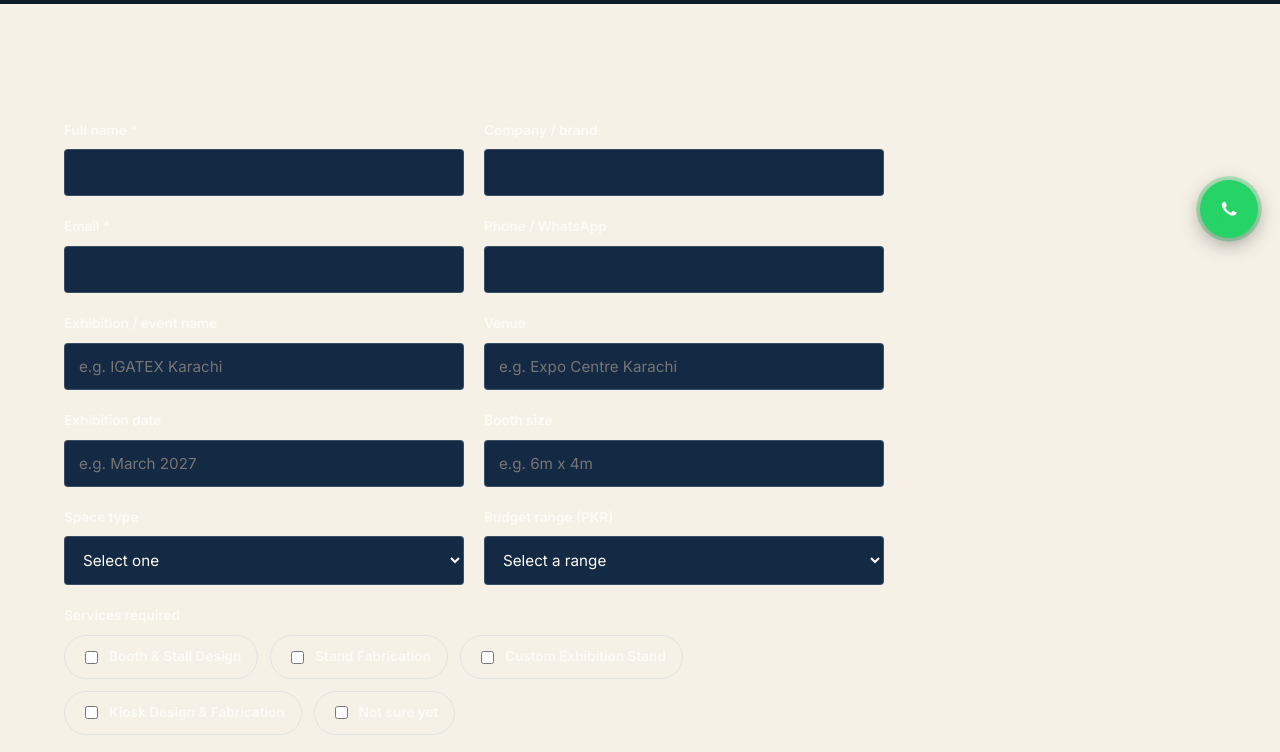
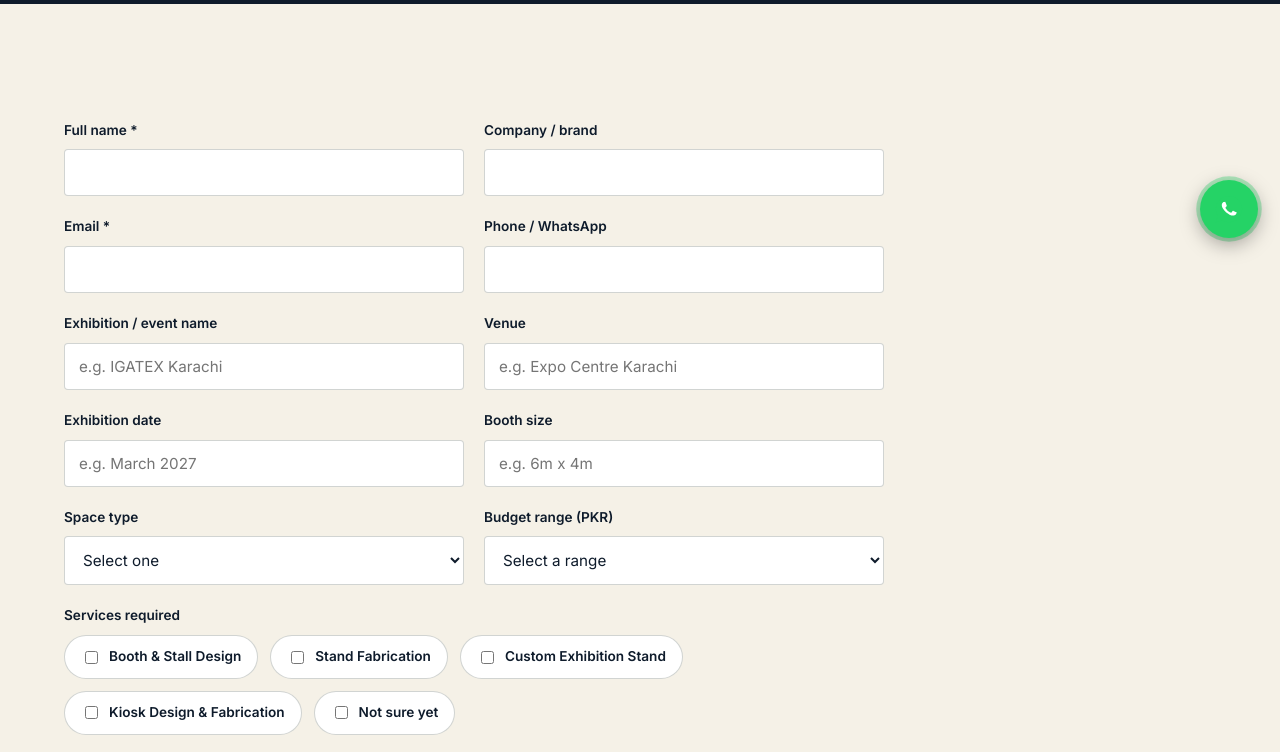
Before and after one commit to bakhtawardurranii-cmd/boothdesignkarachi, a plain HTML site: page quote.html in a window 1280 px wide. Shown: the part 540-1292 px from the top of the page. Drawn offline with Linux system fonts and the light colour scheme.

Commit message:
Update style.css

```diff
--- a/assets/css/style.css
+++ b/assets/css/style.css
@@ -304,7 +304,7 @@ p:last-child{ margin-bottom: 0; }
     opacity:1; transform: translateY(0); pointer-events:auto;
   }
   .nav-toggle{ display:block; }
-  .nav-cta .btn-ghost{ display:none; }
+  .nav-cta .btn{ padding: 10px 16px; font-size: 0.82rem; }
 }
 
 /* ---------- Hero ---------- */
@@ -615,6 +615,7 @@ p:last-child{ margin-bottom: 0; }
 .field{ display:flex; flex-direction:column; gap:8px; }
 .field.full{ grid-column: 1/-1; }
 .field label{ font-size:0.85rem; font-weight:600; color:#FDFBF6; }
+.section--light .field label{ color: var(--ink); }
 .field input, .field select, .field textarea{
   background: var(--ink-2);
   border: 1px solid rgba(169,186,209,0.25);
@@ -623,6 +624,13 @@ p:last-child{ margin-bottom: 0; }
   color:#FDFBF6;
   font-family: var(--font-body);
   font-size: 0.95rem;
+}
+.section--light .field input,
+.section--light .field select,
+.section--light .field textarea{
+  background: #fff;
+  border: 1px solid rgba(27,42,34,0.2);
+  color: var(--ink);
 }
 .field input:focus, .field select:focus, .field textarea:focus{
   outline:none; border-color: var(--signal);
@@ -652,6 +660,12 @@ p:last-child{ margin-bottom: 0; }
   padding: 10px 16px;
   font-size: 0.88rem;
   cursor: pointer;
+  color: #FDFBF6;
+}
+.section--light .check-pill{
+  color: var(--ink);
+  border: 1px solid rgba(27,42,34,0.2);
+  background: #fff;
 }
 .check-pill input{ accent-color: var(--signal); }
 
```
